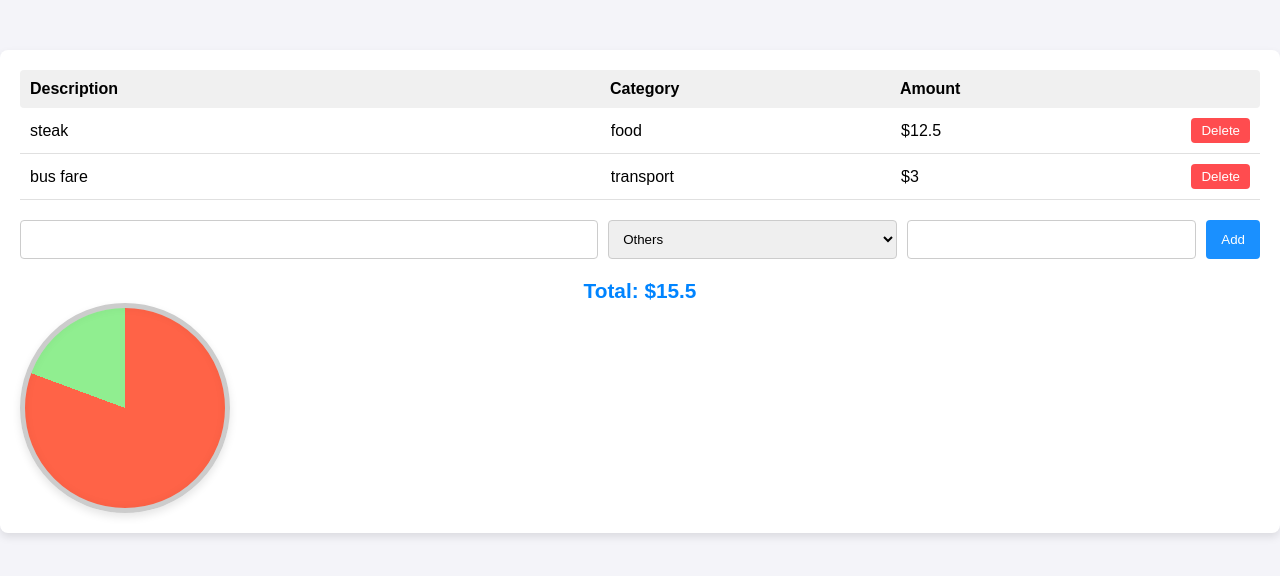
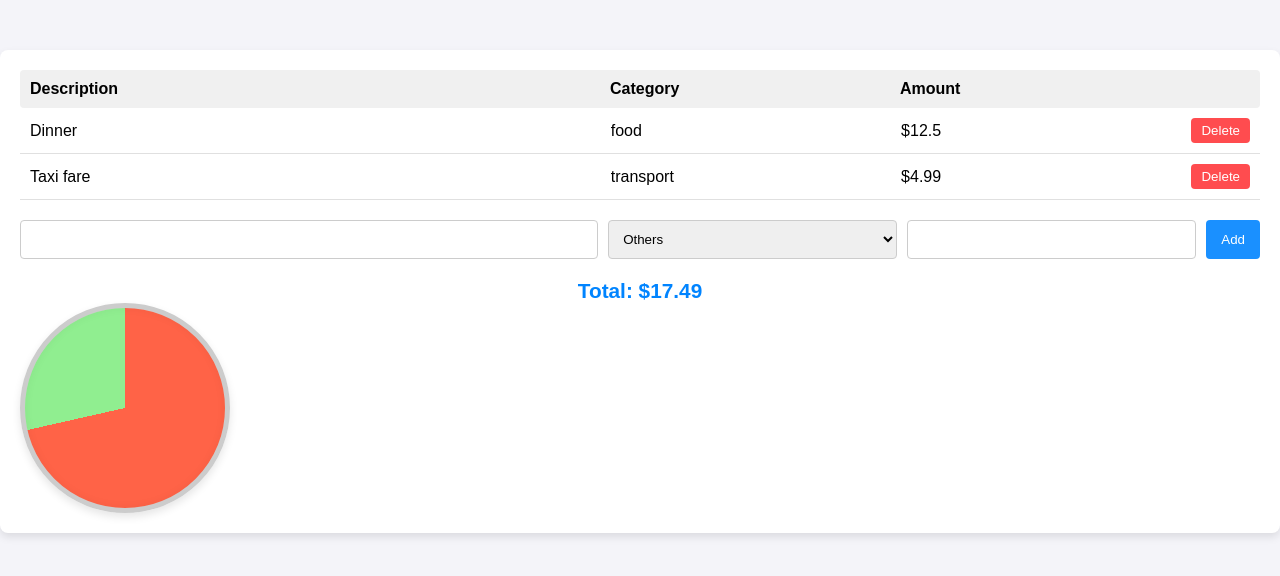
Before and after one commit to aymankhan555/React, a React (Vite) app in the folder Expense-Tracker/: page / in a window 1280 px wide. Shown: the top 576 px of the page. Built offline with nearby package versions, Linux system fonts and the light colour scheme.

Commit message:
changed total expenses  to 2 decimal

```diff
--- a/Expense-Tracker/src/ExpenseTracker.jsx
+++ b/Expense-Tracker/src/ExpenseTracker.jsx
@@ -3,14 +3,14 @@ import Chart from "./chart";
 function ExpenseTracker() {
 
 	const [expenseList, setExpenseList] = useState([{
-		description: 'steak',
+		description: 'Dinner',
 		category: 'food',
 		amount: 12.50
 	},
 	{
-		description: 'bus fare',
+		description: 'Taxi fare',
 		category: 'transport',
-		amount: 3.00
+		amount: 4.99
 	}]);
 	const [description,setDescription]=useState("");
 	const [category,setCategory]=useState("Food");
@@ -92,7 +92,7 @@ function ExpenseTracker() {
 				min="0.0"/>
 				<button onClick={addExpenseList} className="add-button">Add</button>
 			</div>
-				<div className="display-total" onClick={calculate}>Total: ${totalExpense}</div>
+				<div className="display-total" onClick={calculate}>Total: ${totalExpense.toFixed(2)}</div>
 
 			<Chart expenseList={expenseList} totalExpense={totalExpense}/>
 		</div>
```
